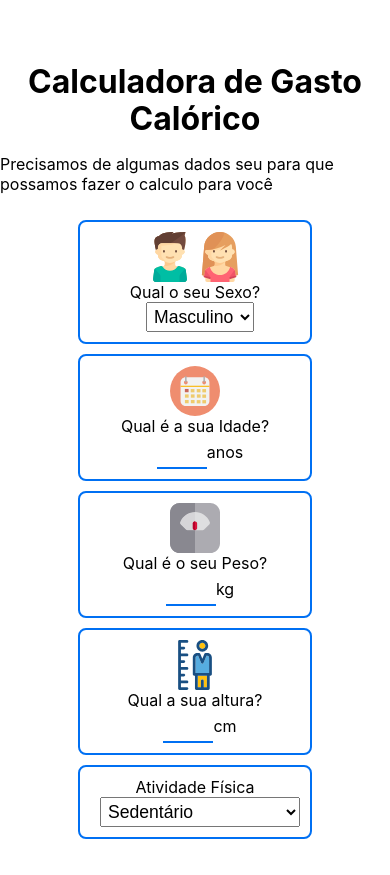
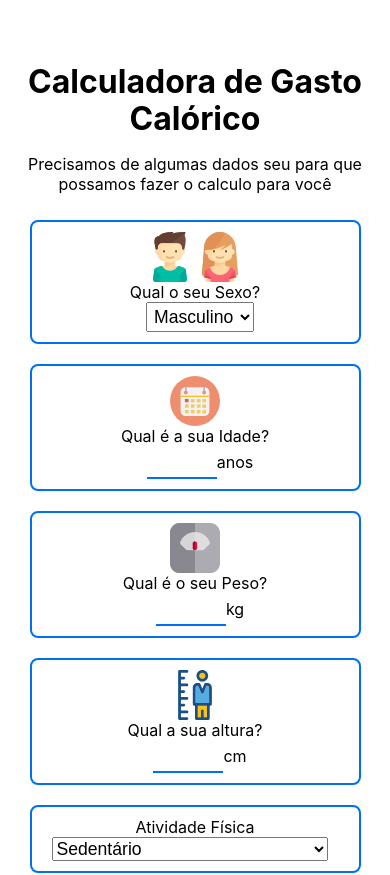
Before and after one commit to gabrielfpereira/gasto-calorico, a Next.js app: page /calculadora in a window 390 px wide. Shown: the top 875 px of the page. Built offline with nearby package versions, Linux system fonts and the light colour scheme.

Commit message:
Mudança de UI em caculadora

```diff
--- a/pages/calculadora/index.jsx
+++ b/pages/calculadora/index.jsx
@@ -1,5 +1,6 @@
 import { useState } from  'react'
 import Image from 'next/image'
+import Link from 'next/link'
 
 import styles from '../../styles/Calculadora.module.css'
 
@@ -120,7 +121,7 @@ export default function Calculadora (){
 
                 <div className={styles.formGroup}>
                     <label>Atividade Física</label>
-                <select className={styles.selects} name='atividade' onChange={(item) => setAtividade(item.target.value)}>
+                    <select className={styles.atividade_fisica} name='atividade' onChange={(item) => setAtividade(item.target.value)}>
                         <option value={"Sedentario"} defaultValue>Sedentário</option>
                         <option value={"Ativo"}>Ativo - 3x por semana</option>
                     </select>
@@ -131,6 +132,7 @@ export default function Calculadora (){
 
             <h1>Gasto Calórico: {gasto.toFixed(2)}</h1>
 
+                <Link href={'./refeicoes'}><a className={styles.button}>Montar Refeição</a></Link>
             <div className={styles.boxResultados}>
                 <div className={styles.resultados}>
                     <span>Para perder</span>
--- a/styles/Calculadora.module.css
+++ b/styles/Calculadora.module.css
@@ -31,15 +31,18 @@
   }
 
   .form{
-    max-width: 393px;
+    width: 540px;
+    display: flex;
+    flex-wrap: wrap;
   }
 
   .formGroup{
-    margin: 10px 0;
+    margin: 10px;
     padding: 10px;
-    width: 100%;
     border: #0070f3 2px solid;
     border-radius: 8px;
+    flex: 1;
+    min-width: 250px;
   }
 
   .formGroup input, .formGroup select {
@@ -56,9 +59,14 @@
     padding: 3px;
   }
 
+  .atividade_fisica{
+    font-size: 1.1rem;
+    width: 90%;
+  }
+
   .inputs{
     font-size: 1.1rem;
-    width: 50px;
+    width: 70px;
     padding: 5px;
     border: none;
     border-bottom: #0070f3 2px solid;
@@ -107,3 +115,19 @@
     justify-content: center;
     align-items: center;
   }
+
+  #atividade-fisica select{
+    width: 300px
+  }
+
+@media(max-width: 600px){
+  .form{
+    display: flex;
+    flex-direction: column;
+    width: 90%;
+  }
+
+  .main p{
+    text-align: center;
+  }
+}
```
Lines whose indentation alone changed are shown as unchanged.
